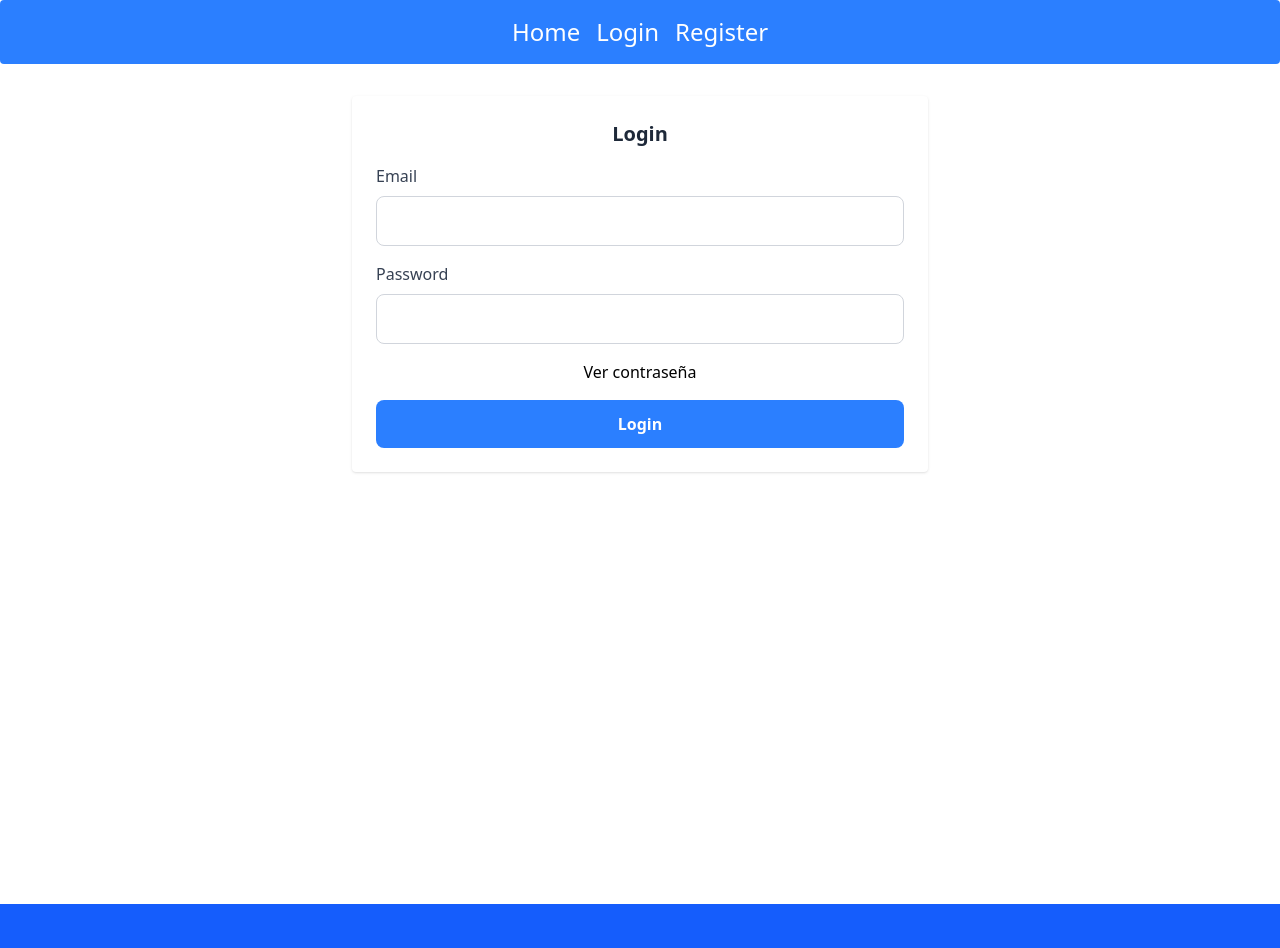
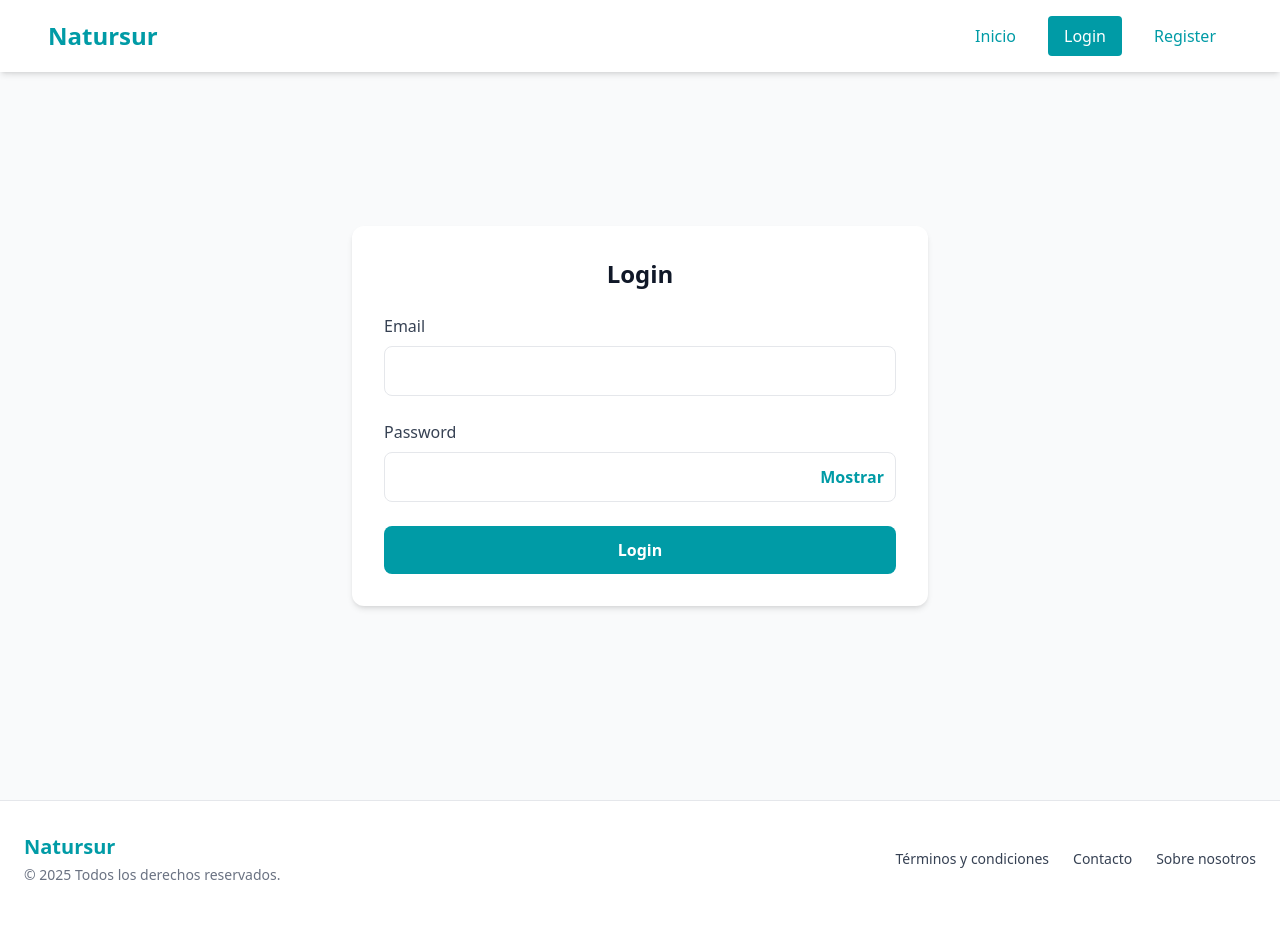
Before and after one commit to Cyberia-PGPI-2526/Natursur, a React app in the folder frontend/: page /login in a window 1280 px wide. Shown: the top 948 px of the page. After the commit the page ends 917 px from the top, so only its background shows below. Built offline with nearby package versions, Linux system fonts and the light colour scheme; no server answers; the HTML template or start-up script is replaced by a standard one.

Commit message:
feat: Modificacion de los estilos del App, Footer, Navbar y Login

```diff
--- a/frontend/src/App.jsx
+++ b/frontend/src/App.jsx
@@ -11,9 +11,7 @@ import User from './pages/admin/User'
 import { useEffect } from 'react'
 import { refreshToken } from './service/auth.service'
 
-
 function App() {
-
   const { token, role } = useAuthStore()
 
   useEffect(() => {
@@ -61,9 +59,9 @@ function App() {
   }
 
   return (
-    <div>
+    <div className="flex flex-col min-h-screen bg-gray-50">
       <Navbar />
-      <main className='mx-auto min-h-dvh flex flex-col'>
+      <main className='flex-1 mx-auto w-full max-w-7xl px-4 py-6 md:px-8 lg:px-16'>
         <Routes>
           <Route path='/' element={<Home />} />
           {adminRoutes}
--- a/frontend/src/components/Footer.jsx
+++ b/frontend/src/components/Footer.jsx
@@ -1,28 +1,24 @@
-import { useState } from "react"
 import { NavLink } from "react-router-dom";
 
 export default function Footer() {
   return (
-    <footer className="bg-blue-600 text-white mt-10">
-      <div className="max-w-7xl mx-auto px-6 py-10 flex flex-col md:flex-row justify-between items-center gap-6">
-
+    <footer className="bg-white text-gray-700 mt-10 border-t border-gray-200">
+      <div className="container mx-auto px-6 py-8 flex flex-col md:flex-row justify-between items-center gap-6">
         <div className="text-center md:text-left">
-          <h2 className="text-xl font-semibold text-white">Enterprise</h2>
-          <p className="text-sm white mt-1">© {new Date().getFullYear()} Todos los derechos reservados.</p>
+          <h2 className="text-xl font-bold text-[#009BA6]">Natursur</h2>
+          <p className="text-sm mt-1 text-gray-500">© {new Date().getFullYear()} Todos los derechos reservados.</p>
         </div>
-
         <div className="flex flex-wrap justify-center gap-6 text-sm">
-          <NavLink to="/terms" className="hover:text-white transition-colors duration-200">
-            Termns and coditions
+          <NavLink to="/terms" className="hover:text-[#00777F] transition-colors duration-200">
+            Términos y condiciones
           </NavLink>
-          <NavLink to="/contact" className="hover:text-white transition-colors duration-200">
-            Contact
+          <NavLink to="/contact" className="hover:text-[#00777F] transition-colors duration-200">
+            Contacto
           </NavLink>
-          <NavLink to="/about" className="hover:text-white transition-colors duration-200">
-            About us
+          <NavLink to="/about" className="hover:text-[#00777F] transition-colors duration-200">
+            Sobre nosotros
           </NavLink>
         </div>
-
       </div>
     </footer>
   )
--- a/frontend/src/components/Navbar.jsx
+++ b/frontend/src/components/Navbar.jsx
@@ -11,6 +11,13 @@ export default function Navbar() {
     navigate('/login')
   }
 
+  const linkClass = ({ isActive }) =>
+    `px-4 py-2 rounded transition ${
+      isActive
+        ? "bg-[#009BA6] text-white"
+        : "hover:bg-[#009BA6] hover:text-white text-[#009BA6]"
+    }`
+
   let publicRoutes = <></>
   let privateRoutes = <></>
   let customerRoutes = <></>
@@ -18,18 +25,10 @@ export default function Navbar() {
 
   switch (role) {
     case "ADMIN":
-      adminRoutes = (
-        <>
-          <NavLink className="p-2" to="/users">Users</NavLink>
-        </>
-      )
+      adminRoutes = <NavLink className={linkClass} to="/users">Users</NavLink>
       break
     case "CUSTOMER":
-      customerRoutes = (
-        <>
-          <NavLink className="p-2" to="/reservations">Reservations</NavLink>
-        </>
-      )
+      customerRoutes = <NavLink className={linkClass} to="/reservations">Reservations</NavLink>
       break
     default:
       break
@@ -38,30 +37,34 @@ export default function Navbar() {
   if (!token) {
     publicRoutes = (
       <>
-        <NavLink className="p-2" to="/login">Login</NavLink>
-        <NavLink className="p-2" to="/register">Register</NavLink>
+        <NavLink className={linkClass} to="/login">Login</NavLink>
+        <NavLink className={linkClass} to="/register">Register</NavLink>
       </>
     )
   } else {
     privateRoutes = (
       <>
-        <NavLink className="p-2" to="/profile">Profile</NavLink>
-        <button onClick={handleLogout} className="p-2 text-white">
+        <NavLink className={linkClass} to="/profile">Profile</NavLink>
+        <button
+          onClick={handleLogout}
+          className="px-4 py-2 bg-[#009BA6] text-white rounded hover:bg-[#00777F] transition"
+        >
           Logout
         </button>
       </>
     )
   }
 
-
-
   return (
-    <nav className="flex flex-row justify-center items-center top-0 sticky z-50 bg-blue-500 rounded text-white p-2 text-2xl">
-      <NavLink className="p-2" to="/">Home</NavLink>
-      {adminRoutes}
-      {customerRoutes}
-      {privateRoutes}
-      {publicRoutes}
+    <nav className="w-full sticky top-0 z-50 bg-white shadow-md flex flex-col md:flex-row justify-between items-center px-6 py-4 md:px-12">
+      <NavLink className="text-2xl font-bold text-[#009BA6] mb-2 md:mb-0" to="/">Natursur</NavLink>
+      <div className="flex flex-wrap justify-center gap-2 md:gap-4">
+        <NavLink className={linkClass} to="/">Inicio</NavLink>
+        {adminRoutes}
+        {customerRoutes}
+        {privateRoutes}
+        {publicRoutes}
+      </div>
     </nav>
   )
 }
--- a/frontend/src/pages/Login.jsx
+++ b/frontend/src/pages/Login.jsx
@@ -7,12 +7,13 @@ import { loginUser } from "../service/auth.service"
 import { useAuthStore } from "../store/authStore"
 
 const schema = z.object({
-  email: z.email('Invalid email'),
+  email: z.string().email('Email inválido'),
   password: z.string()
 })
 
 export default function Login() {
   const [error, setError] = useState(null)
+  const [showPwd, setShowPwd] = useState(false)
   const navigate = useNavigate()
 
   const { register, handleSubmit, formState: { errors } } = useForm({
@@ -21,72 +22,68 @@ export default function Login() {
 
   const onSubmit = async (data) => {
     const res = await loginUser(data)
-
     if (res.error) {
       setError(res.error)
       return
     }
-
-    useAuthStore.getState()
-      .login({
-        token: res.token,
-        userId: res.userId,
-        role: res.role
-      })
-
+    useAuthStore.getState().login({ token: res.token, userId: res.userId, role: res.role })
     navigate("/")
   }
 
-  const showPassword = () => {
-    const input = document.getElementById('password')
-    input.type == 'text' ? input.type = 'password' : input.type = 'text'
-  }
+  const togglePassword = () => setShowPwd(!showPwd)
 
   return (
-    <div className="flex items-center justify-center mt-4 p-4">
+    <div className="flex items-center justify-center min-h-[80vh] px-4 bg-gray-50">
       <form
-        className="flex flex-col w-full max-w-md md:max-w-lg lg:max-w-xl space-y-4 bg-white p-6 rounded shadow"
+        className="w-full max-w-md md:max-w-lg lg:max-w-xl bg-white p-8 rounded-xl shadow-md flex flex-col gap-6"
         onSubmit={handleSubmit(onSubmit)}
       >
+        <h2 className="text-2xl font-bold text-gray-900 text-center">Login</h2>
 
-        <h2 className="text-xl font-bold text-gray-800 text-center">Login</h2>
-
-        <div className="flex flex-col w-full">
-          <label htmlFor="email" className="mb-2 font-medium text-gray-700" >Email</label>
+        {/* Email */}
+        <div className="flex flex-col">
+          <label htmlFor="email" className="mb-2 font-medium text-gray-700">Email</label>
           <input
             {...register("email")}
             type="text"
-            name="email"
             id="email"
-            className="w-full border border-gray-300 rounded-lg p-3 focus:outline-none focus:ring-2 focus:ring-blue-400"
+            className="w-full border border-gray-200 rounded-lg p-3 focus:outline-none focus:ring-2 focus:ring-[#009BA6]"
             required
           />
-          {errors.email && <p className="text-red-500 text-center">{errors.email.message}</p>}
+          {errors.email && <p className="text-red-500 mt-1 text-sm">{errors.email.message}</p>}
         </div>
 
-        <div className="flex flex-col w-full">
-          <label htmlFor="password" className="mb-2 font-medium text-gray-700" >Password</label>
-          <input
-            {...register("password")}
-            type="password"
-            name="password"
-            id="password"
-            className="w-full border border-gray-300 rounded-lg p-3 focus:outline-none focus:ring-2 focus:ring-blue-400"
-            required
-          />
-          {errors.password && <p className="text-red-500 text-center">{errors.password.message}</p>}
+        {/* Password con botón dentro */}
+        <div className="flex flex-col">
+          <label htmlFor="password" className="mb-2 font-medium text-gray-700">Password</label>
+          <div className="relative w-full">
+            <input
+              {...register("password")}
+              type={showPwd ? 'text' : 'password'}
+              id="password"
+              className="w-full border border-gray-200 rounded-lg p-3 pr-12 focus:outline-none focus:ring-2 focus:ring-[#009BA6]"
+              required
+            />
+            <button
+              type="button"
+              onClick={togglePassword}
+              className="absolute right-3 top-1/2 -translate-y-1/2 text-[#009BA6] font-semibold hover:text-[#00777F] transition"
+            >
+              {showPwd ? 'Ocultar' : 'Mostrar'}
+            </button>
+          </div>
+          {errors.password && <p className="text-red-500 mt-1 text-sm">{errors.password.message}</p>}
         </div>
 
-        {error && (
-          <p className="text-red-500 text-center">
-            {error}
-          </p>
-        )}
+        {error && <p className="text-red-500 text-center">{error}</p>}
 
-        <button type="button" onClick={showPassword}>Ver contraseña</button>
-
-        <button className="bg-blue-500 hover:bg-blue-600 text-white font-semibold py-3 rounded-lg transition-colors duration-200" type="submit">Login</button>
-
+        {/* Submit */}
+        <button
+          type="submit"
+          className="bg-[#009BA6] hover:bg-[#00777F] text-white font-semibold py-3 rounded-lg transition"
+        >
+          Login
+        </button>
       </form>
     </div>
   )
```
Also changed, not shown: 2 other files (tests, documents, lock files or other folders).
